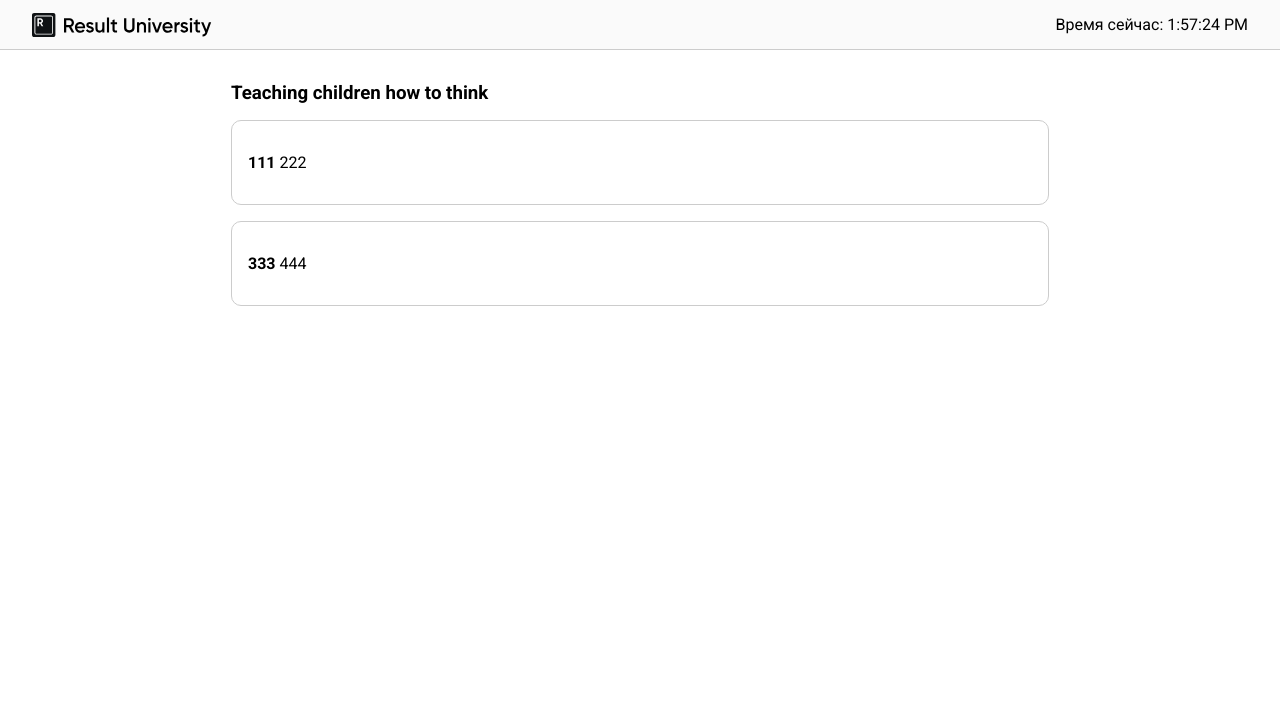
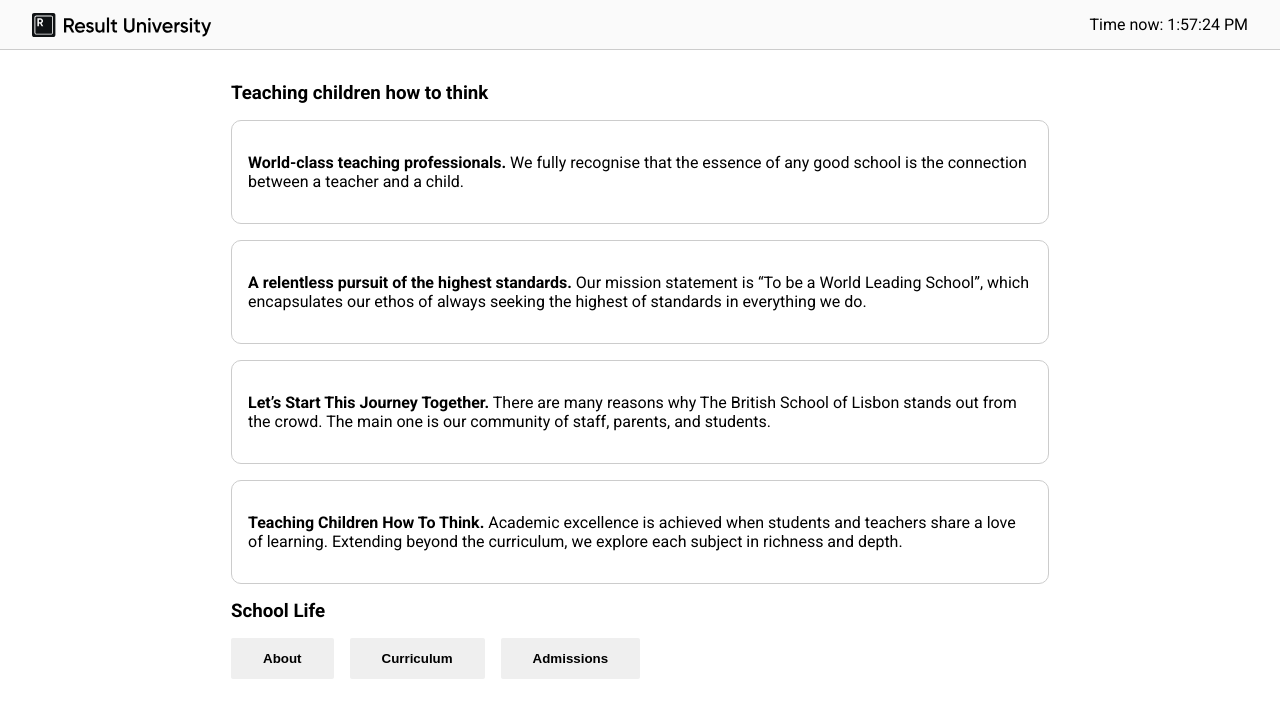
Before and after one commit to MaRiiaVoit/react_school_app, a React (Vite) app: page / in a window 1280 px wide. Shown: the top 718 px of the page. Built offline with nearby package versions, Linux system fonts and the light colour scheme.

Commit message:
Added buttons

```diff
--- a/src/App.jsx
+++ b/src/App.jsx
@@ -1,15 +1,8 @@
 import Header from "./components/Header";
+import WayToTeach from "./components/WayToTeach";
+import Button from "./components/Button/Button";
 import { ways } from './data';
 
-function WayToTeach(props) {
-  return (
-    <li>
-      <p>
-        <strong>{props.title}</strong> {props.description}
-      </p>
-    </li>
-  )
-}
 
 export default function App() {
   return (
@@ -19,9 +12,21 @@ export default function App() {
         <section>
           <h3>Teaching children how to think</h3>
           <ul>
-            <WayToTeach title="111" description="222" />
-            <WayToTeach title="333" description="444" />
+            <WayToTeach
+              title={ways[0].title}
+              description={ways[0].description}
+            />
+            <WayToTeach {...ways[1]} />
+            <WayToTeach {...ways[2]} />
+            <WayToTeach {...ways[3]} />
           </ul>
+        </section>
+        <section>
+          <h3>School Life</h3>
+
+          <Button>About</Button>
+          <Button>Curriculum</Button>
+          <Button>Admissions</Button>
         </section>
       </main>
     </div>
--- /dev/null
+++ b/src/components/Button/Button.css
@@ -0,0 +1,18 @@
+.button {
+  padding: 0.8rem 2rem;
+  border: none;
+  border-radius: 2px;
+  cursor: pointer;
+  transition: all 0.3s;
+  font-weight: bold;
+  margin-right: 1rem;
+}
+
+.button:hover {
+  opacity: 0.8;
+}
+
+.button.active {
+  background: #3e6ae1;
+  color: #fff;
+}
--- /dev/null
+++ b/src/components/Button/Button.jsx
@@ -0,0 +1,5 @@
+import './Button.css'
+
+export default function Button({ children }) {
+    return <button className='button'>{children}</button>
+}
--- a/src/components/Header.jsx
+++ b/src/components/Header.jsx
@@ -8,7 +8,7 @@ export default function Header() {
             <img src={logo} alt={'Result'} />
             {/* <h3>School of English</h3> */}
 
-            <span>Время сейчас: {now.toLocaleTimeString()}</span>
+            <span>Time now: {now.toLocaleTimeString()}</span>
         </header>
     );
 }
--- /dev/null
+++ b/src/components/WayToTeach.jsx
@@ -0,0 +1,9 @@
+export default function WayToTeach({ title, description }) {
+    return (
+        <li>
+            <p>
+                <strong>{title}</strong> {description}
+            </p>
+        </li>
+    )
+}
--- a/src/data.js
+++ b/src/data.js
@@ -1,29 +1,29 @@
 export const ways = [
   {
-    title: 'Фильтрация информации и технологий.',
+    title: 'World-class teaching professionals.',
     description:
-      'Из огромного количества информации и навыков в IT, вы получаете только то, что необходимо и работает.',
+      'We fully recognise that the essence of any good school is the connection between a teacher and a child. ',
   },
   {
-    title: 'Формат обучения.',
+    title: 'A relentless pursuit of the highest standards.',
     description:
-      'Пока другие предлагают 50 страниц текста и вебинары по 2 часа, мы даем вам тот же объем знаний в одном тщательно подготовленном видео за 15 минут.',
+      'Our mission statement is “To be a World Leading School”, which encapsulates our ethos of always seeking the highest of standards in everything we do.',
   },
   {
-    title: 'Применение разных форматов.',
+    title: 'Let’s Start This Journey Together.',
     description:
-      'Видео-уроки, практические задания, конспекты, мастер-классы, обсуждения в сообществе — все это дает полноценную картину и ускоряет процесс обучения.',
+      'There are many reasons why The British School of Lisbon stands out from the crowd.  The main one is our community of staff, parents, and students.',
   },
   {
-    title: 'Наши преподаватели ведущие специалисты',
+    title: 'Teaching Children How To Think.',
     description:
-      'VK, Avito, Тинькофф, Kaspersky — действующие разработчики с опытом преподавания для большой аудитории.',
+      'Academic excellence is achieved when students and teachers share a love of learning.  Extending beyond the curriculum, we explore each subject in richness and depth.',
   },
-]
+];
 
 export const differences = {
   way: 'Узконаправленный подход. Учим только фронтенду, поэтому вы получаете именно те знания, за которыми пришли.',
   easy: 'Доступность обучения. Простыми словами объясняем сложные темы на понятных примерах.',
   program:
     'Концентрация знаний. Например, модуль «HTML&CSS» даст вам столько же умений и навыков, как и 6 месяцев обучения по этой программе в госуниверситете.',
-}
+};
```
